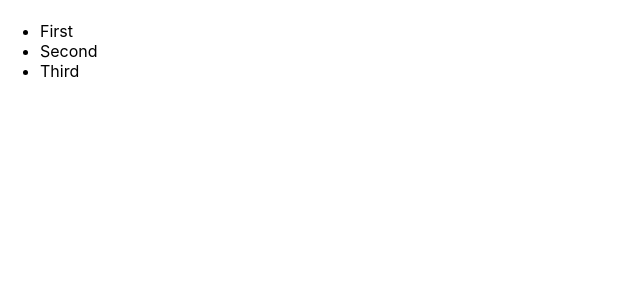
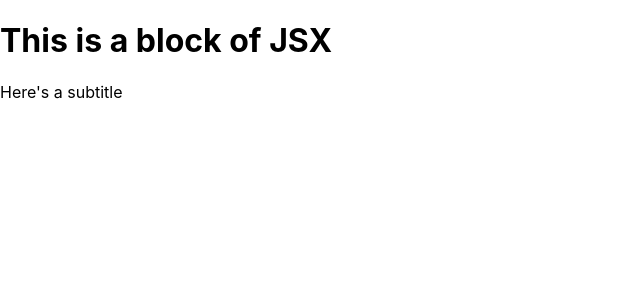
Before and after one commit to AndrejDovidenko/FreeCodeCamp, a React (Create React App) app in the folder react-project01/: page / in a window 1280 px wide. Shown: the top 300 px of the page, without its empty margins (0-640 px from the left). Built offline with nearby package versions, Linux system fonts and the light colour scheme.

Commit message:
react lesson03

```diff
--- a/react-project01/src/App.js
+++ b/react-project01/src/App.js
@@ -2,13 +2,9 @@
 import "./App.css";
 const JSX = (
   <div>
-    <h1></h1>
-    <p></p>
-    <ul>
-      <li>First</li>
-      <li>Second</li>
-      <li>Third</li>
-    </ul>
+    {/*some comment */}
+    <h1>This is a block of JSX</h1>
+    <p>Here's a subtitle</p>
   </div>
 );
 function App() {
```
